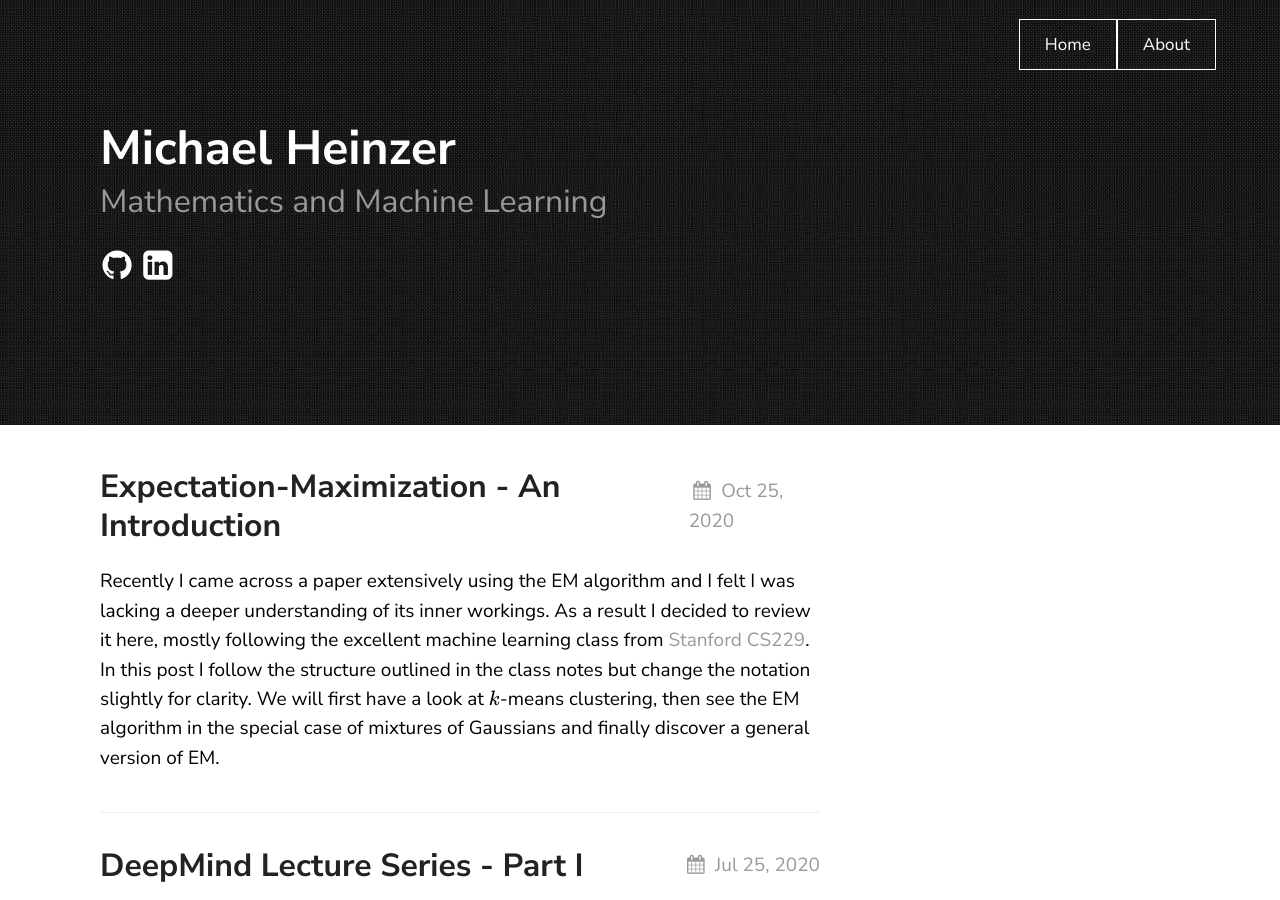
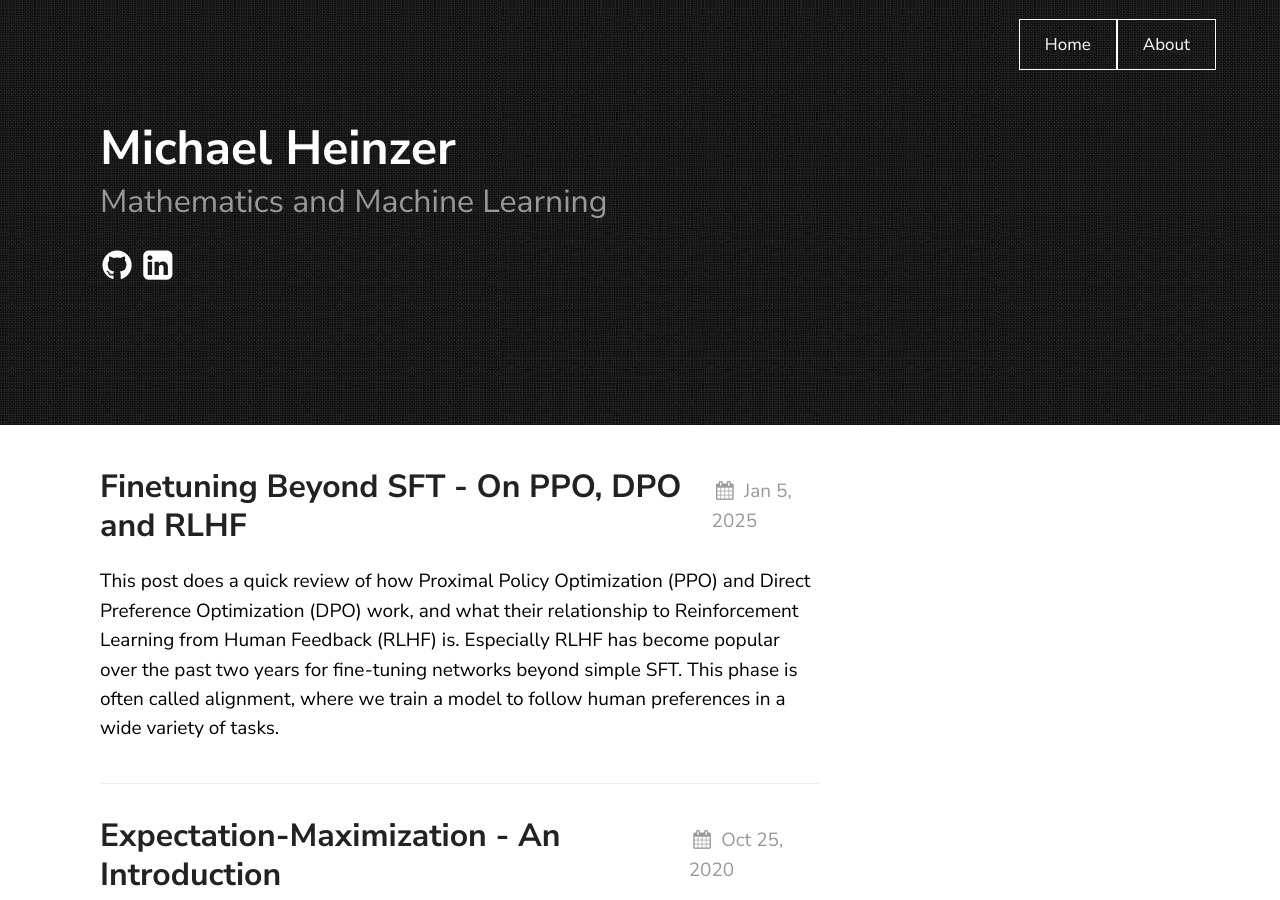
Before and after one commit to heinzermch/heinzermch.github.io, a Jekyll site: the page built from index.md, in a window 1280 px wide and 900 px high. Built offline with Jekyll 4.4.1, drawn with Linux system fonts in a browser that asks for light colours; formulas are drawn with MathJax 3; some of the changed lines change nothing that is shown.

Commit message:
overall draft 1

````diff
--- a/_posts/2025-01-05-on-rlhf-dpo-and-ppo.md
+++ b/_posts/2025-01-05-on-rlhf-dpo-and-ppo.md
@@ -1,23 +1,20 @@
 ---
 layout: post
 author: Michael Heinzer
-title:  "On RLHF, DPO And PPO"
+title:  "Finetuning Beyond SFT - On PPO, DPO and RLHF"
 description: A quick overview on finetuning LLMs beyond classification and regression.
 date:   2025-01-05 18:00:00 +0530
 categories: LLMs SFT RLHF DPO PPO ReinforcementLearning
 comments: yes
-published: false
+published: true
 ---
-Intro
+This post does a quick review of how Proximal Policy Optimization (PPO) and Direct Preference Optimization (DPO) work, and what their relationship to Reinforcement Learning from Human Feedback (RLHF) is. Especially RLHF has become popular over the past two years for fine-tuning networks beyond simple SFT. This phase is often called alignment, where we train a model to follow human preferences in a wide variety of tasks.
 
-Want to understand supervised fine tuning (SFT) beyond classification and regression problems. Not yet touching on the most recent topics of RL reasoning that used for OpenAIs o1 type of model.
-
-This is reinforcement learning, gradient not directly available from a loss function like cross-entropy or MSE.
-
+Unlike in classification or regression, the model can not simply learn one correct answer during RLHF. Simply because it does not exist for many tasks that LLM have to do (ex: "Give me a recipe for cooking that has chicken").
 
 ## Basic Concepts and Notation
 
-Before we start, let us quickly repeat some basic concepts and their notation. Readers familiar with the topic may skip this section. This is not meant to be an introduction to probability theory or other mathematical concepts, only a quick refresh of what we will need later on.
+Before we start, let us quickly repeat some basic concepts and their notation. Readers familiar with the topic may skip this section.
 
 - **Reinforcement Learning**: In reinforcement learning an agent is taking actions $$a_t$$ in an environment in state $$s_t$$ and getting rewards $$r_t$$.
 
@@ -49,12 +46,11 @@ Often we consider $$p$$ to be the true distribution and $$q$$ the approximation
 
 
 
-
-
-
 # Reinforcement Learning from Human Feedback
 
-A typical RLHF pipeline for LLMs nowadays includes four phases:
+Why do we need RLHF? Because LLMs are pre-trained on a large corpus of text (usually the entire internet) which contain a lot of mixed quality content and commonly held misbeliefs. In this phase of the training we want to bias the model towards higher quality output, not the median quality of a text on the internet. RLHF is also useful for cases where there is often no single right answer, we only give vague directions towards a better formulated response.
+
+How does a typical RLHF training pipeline for LLMs look today?
 
 1. Supervised fine-tuning: of a pre-trained LLM on high quality data for the tasks of interest.
 2. Preferrence Rating: the SFT model is prompted with promts $$x$$ to produce pairs of answers $$(y_1, y_2) \sim \pi^{SFT}(\cdot \mid x)$$. These pairs are presented to human raters which will express preference for one answer over the other $$y_w \succ y_l \mid x$$ where $$y_w$$ and $$y_l$$ denote the preferred and the dispreferred completion of the prompt $$x$$.
@@ -73,16 +69,12 @@ The process of RLHF optimization is shown on the left.
 
 PPO is used to finetune the baseline LLM based on rewards by the reward model. PPO is designed to be more stable and efficient than traditional policy gradient methods.
 
-DPO is an alternative to use PPO within RLHF. Simplify the fine-tuning process by directly optimizing the LLM based on the human ratings, without training the reward model. Reformulate the RL problem into a simpler classification problem, simplifying the answer.
-
-RLHF is for cases where there is often no single right answer, we only give vague directions towards a better formulated response.
-
-Note: Why train a reward model first and then use the imperfect model to train and LLM? Do we lose some information in that process that could be directly propagated to the LLM? Or do we gain more by having more samples? Assuming the reward model is much more capable (larger) than the LLM we train, does it make sense to use it then? Reminds me of synthetic data generation or pseudo labeling, distillation process.
+DPO is an alternative to use PPO within RLHF. It simplifies the fine-tuning process by directly optimizing the LLM based on the human ratings, without training a reward model. This work by reformulating the RL problem into a simpler classification problem, simplifying the training process.
 
 
 # Proximal Policy Optimization
 
-An overview of the 2017 paper from OpenAI called Proximal Policy Optimization Algorithms. This is pre-LLM craze, so the context for this paper is playing games, and that is what is evaluated on.
+This section is an overview of the 2017 paper from OpenAI called Proximal Policy Optimization Algorithms. This is pre-LLM hype, so the context for this paper is playing games.
 
 
 ## Background
@@ -93,15 +85,14 @@ We compute an estimator of the policy gradient and plug it into a stochastic gra
 
 $$ \hat{g} = \hat{E_t} \bigg( \nabla_{\theta} \log \Big(\pi_{\theta} (a_t \mid s_t)\Big) \hat{A_t} \bigg)$$
 
-The hats over $$g$$ and $$E$$ denote that we empirically estimate the quantities over a batch of samples. Typically alternating between sampling and optimization. In this case we gradient extimate $$\hat{g}$$ is obtained by differentiating the loss function:
+The hats over $$g$$ and $$E$$ denote that we empirically estimate the quantities over a batch of samples. Typically alternating between sampling and optimization. In this case the gradient estimate $$\hat{g}$$ is obtained by differentiating the loss function:
 
 $$L^{PG}(\theta) = \hat{E_t} \bigg( \log \big(\pi_{\theta}(a_t \mid s_t) \big) \hat{A_t} \bigg)$$
 
 ### Trust Region Methods
-Unconstrained optimization has been problematic for large updates and can derail training. Trust region methods try to mitigate this by only updating within a small trusted region where we believe that the approximation of the objective function is reasonably accurate. How do we define the trusted region? By ensuring that the KL-Divergence between the original and the updated policy stays small.
+Unconstrained optimization is problematic for large updates and can derail the training. Trust region methods try to mitigate this by only updating within a small trusted region where we believe that the approximation of the objective function is reasonably accurate. How do we define the trusted region? By ensuring that the KL-Divergence between the original and the updated policy stays small.
 
-A typical method is Trust Region Policy Optimization (TRPO) which
-
+A typical method is Trust Region Policy Optimization (TRPO) which is a constrained optimization:
 
 $$\begin{align*}
 \text{maximize} \: & \hat{E_t} \bigg[ \frac{\pi_{\theta}(a_t \mid s_t)}{\pi_{\theta_{old}}(a_t \mid s_t)} \hat{A_t} \bigg] \\
@@ -134,7 +125,7 @@ There are two terms inside the min:
  - First: $$ r_t(\theta) \hat{A_t}$$ is the $$ L^{CPI}$$
  - Second: $$ \text{clip}(r_t(\theta), 1- \epsilon, 1+\epsilon) \hat{A_t}$$ clips the probability ratio, i.e. it ensures that $$ r_t(\theta) \in [1- \epsilon, 1+\epsilon]$$.
 
-The minimum between the two terms ensure we take the lower bound (pessimistic estimate).
+The minimum between the two terms ensures we take the lower bound (pessimistic estimate).
 
 
 ![How clip function stops the update](/assets/images/rlhf_ppo_dpo/lclip_intuition.png)
@@ -170,29 +161,11 @@ for iteration=1, 2, . . . do
 end for
 ```
 
-## Other
-
-Optimize a surrogate objective function using SGA (ascent instead of descent. Instead of one gradient update per sample, do minibatch epoch updates. Previous work Trust Region Policy Optimization (TRPO).
-
-Using NN that shares parameters between policy and value function.
-
-Use loss function that combines policy surrogate and value function error term
-
-PPO uses only first order optimization
-
-Note: Paper was written in a more general form, for length T trajectory segments. In case of LLMs we would only use T=1. We generate an answer and get a reward immediately.
-
-What does Actor Critic style mean? Actor is LLM and Critic the reward model.
-
-Can I add some code here to show an implementation?
-
-Concepts: Stochastic Gradient Ascent, Policy Gradient Methods, TRPO, conjugate gradient algorithm, variance-reduced advantage function estimators, learned state-value function V(s).
-
 # Direct Preference Optimization
 
-The goal of DPO is to replace the RLHF process with PPO by something simpler that does not require a reward model. This approach leverages a particular choice of reward modle parametrization to enable the extraction of the optimal policy in closed form, without an RL training loop.
+The goal of DPO is to replace the RLHF process that includes PPO by something simpler that does not require a reward model. This approach leverages a particular choice of reward model parametrization to enables the extraction of the optimal policy in closed form, without an RL training loop.
 
-The key insight is to replace the loss function over reward functions into a loss function over policies. The policy network will represent both the language model and the implicit reward.
+The key insight is to replace the loss function over reward functions with a loss function over policies. The policy network will represent both the language model and the implicit reward.
 
 ## Deriving the DPO objective
 
@@ -201,9 +174,9 @@ We start from the same RL objective as prior work under a general reward functio
 
 $$\max_{\pi_{\theta}} E_{x \sim D, y \sim \pi_{\theta} ( \cdot \mid x)} \big(r_{\phi}(x,y) \big) -  \beta D_{KL} \big( \pi_{\theta} ( y \mid x) \mid \mid \pi_{\text{ref}}(y \mid x) \big)$$
 
-where $$\beta$$ is a parameter controlling the deviation from the base reference policy $$\pi_{\text{ref}}$$
+where $$\beta$$ is a parameter controlling the deviation from the reference policy $$\pi_{\text{ref}}$$.
 
-The paper states that it is straightforward to show that the optimal solution to the equation above has the form
+We can show that the optimal solution to the equation above has the form
 
 $$ \pi_r(y \mid x) = \frac{1}{Z(x)} \pi_{\text{ref}}(y \mid x) \exp\bigg(\frac{1}{\beta}r(x, y)\bigg)$$
 
@@ -266,17 +239,20 @@ We would initialize $$\pi_{\text{ref}}$$ as $$\pi_{SFT}$$.
 
 # Conclusion
 
-(Quick section why we want RLHF for LLMs, bias model towards rare high quality output, not necessary median opinions or ability)
+We have seen two different approaches to align models with human preferences. Wheras PPO is more general than DPO, it is also much harder to implement because it requires an extra training stage.
 
-Bradley-Terry model?? Placket-Luce ranking models
+There is some evidence (see the paper "Unpacking DPO and PPO: Disentangling Best Practices for Learning from Preference Feedback") that PPO leads to slightly higher quality results than DPO.
 
-Single stage policy learning approach.
+## Final Thoughts
+
+Some follow up questions and remarks for my future self or experts in this field:
+
+* In PPO, how powerful should the reward model be? Can we gain a lot by having a large reward model and guide a smaller model? Is this problem similar to distillation?
+* Do we lose any information when we train a reward model as opposed to directly use the human preference data? The paper suggests not but I'm not convinced by single digit improvements. I've generally found it preferrable to directly optimize for whatever the final goal is, additional steps tend to dillute the signal.
+* The paper comparing PPO and DPO suggests a slight advantage for PPO, but the PPO training process is much more involved. If we invested the same amount of time/effort/compute into improving the data, would we get better results for DPO?
+* Both approaches still seem bounded by human performance, these approaches are unlikely to yield superhuman performance in a task (unlike AlphaZero).
 
 
-
-Note: This still seems bounded by best human performance on a task, even if it can do many tasks. Getting the required data is another headache.
-
-TODO.
 
 ## References
 
````
